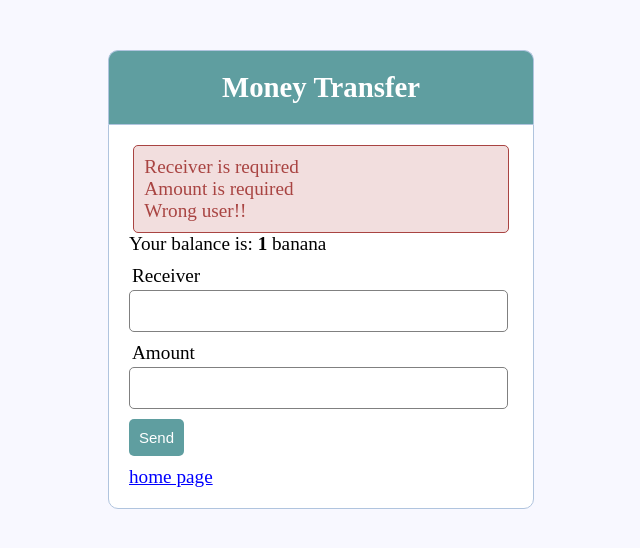
After one commit to moriarty3k/thit-cho-cham-mam-tom, a PHP site: page /transfer.php in a window 1280 px wide. The commit adds this page. Shown: the top 548 px of the page, without its empty margins (319-959 px from the left). Run offline with PHP 8.4, Linux system fonts and the light colour scheme; the visitor is signed in with stand-in values (Sample User, id 1); data that the repository does not hold is empty.

Commit message:
add banana

```diff
--- a/product.php
+++ b/product.php
@@ -11,7 +11,7 @@ $email    = "";
 $errors = array();
 
 // connect to the database
-$db = mysqli_connect('localhost', 'root', '', 'project');
+$db = mysqli_connect('localhost', 'root', '', 'wokwokwokwok');
 
 if ($db->connect_error) {
     die("Connection failed: " . $db->connect_error);
--- a/server.php
+++ b/server.php
@@ -8,7 +8,7 @@ session_start();
 $username = "";
 $email    = "";
 $errors = array();
-$role = "";
+
 
 // connect to the database
 $db = mysqli_connect('localhost', 'root', '', 'wokwokwokwok');
--- /dev/null
+++ b/transfer.php
@@ -0,0 +1,78 @@
+<?php
+include('server.php');
+//session_start();
+$user_balance = $_SESSION['balance'];
+
+if (!isset($_SESSION['username'])) {
+  	$_SESSION['msg'] = "You must log in first";
+  	header('location: login.php');
+} else {
+
+    $receiver = mysqli_real_escape_string($db, $_POST['user']);
+    $amount = mysqli_real_escape_string($db, $_POST['amount']);
+    $username = $_SESSION['username'];
+
+    $user_check_query = "SELECT * FROM users WHERE username='$receiver' LIMIT 1";
+    $result = mysqli_query($db, $user_check_query);
+    $user =  mysqli_fetch_assoc($result);
+
+    if (empty($receiver)) {
+		array_push($errors, "Receiver is required");
+	}
+    if (empty($amount)) {
+		array_push($errors, "Amount is required");
+	}
+    if ($amount > $_SESSION['balance'] || $_SESSION['balance'] == 0){
+        array_push($errors, "Not enough banana");
+    }
+    if (!$user || $user['username'] == $username) {
+        array_push($errors, "Wrong user!!");
+    }
+
+    if (count($errors) == 0) {
+        $receiver_balance = $user['balance'] + $amount;
+        $user_balance = $_SESSION['balance'] - $amount;
+		$query1 = "UPDATE users SET balance='$receiver_balance' WHERE username='$receiver'";
+ 	  	    mysqli_query($db, $query1);
+        $query2 = "UPDATE users SET balance='$user_balance' WHERE username='$username'";
+ 	  	    mysqli_query($db, $query2);
+
+    }
+}
+
+
+
+
+
+
+?>
+
+<!DOCTYPE html>
+<html>
+<head>
+  <title>Money Transfer</title>
+  <link rel="stylesheet" type="text/css" href="style.css">
+</head>
+<body>
+  <div class="header">
+  	<h2>Money Transfer</h2>
+  </div>
+  <form method="post" action="transfer.php">
+  	<?php include('errors.php'); ?>
+    <p> Your balance is: <b><?php echo $user_balance; ?></b> banana </p>
+  	<div class="input-group">
+  		<label>Receiver</label>
+  		<input type="text" name="user">
+  	</div>
+  	<div class="input-group">
+  		<label>Amount</label>
+  		<input type="text" name="amount">
+  	</div>
+  	<div class="input-group">
+  		<button type="submit" class="btn" name="money_trans">Send</button>
+  	</div>
+    <p> <a href="index.php" style="color: blue;">home page</a> </p>
+
+  </form>
+</body>
+</html>
```
Also changed, not shown: index.php (+19 -6 lines), login.php (+5 -4 lines).
